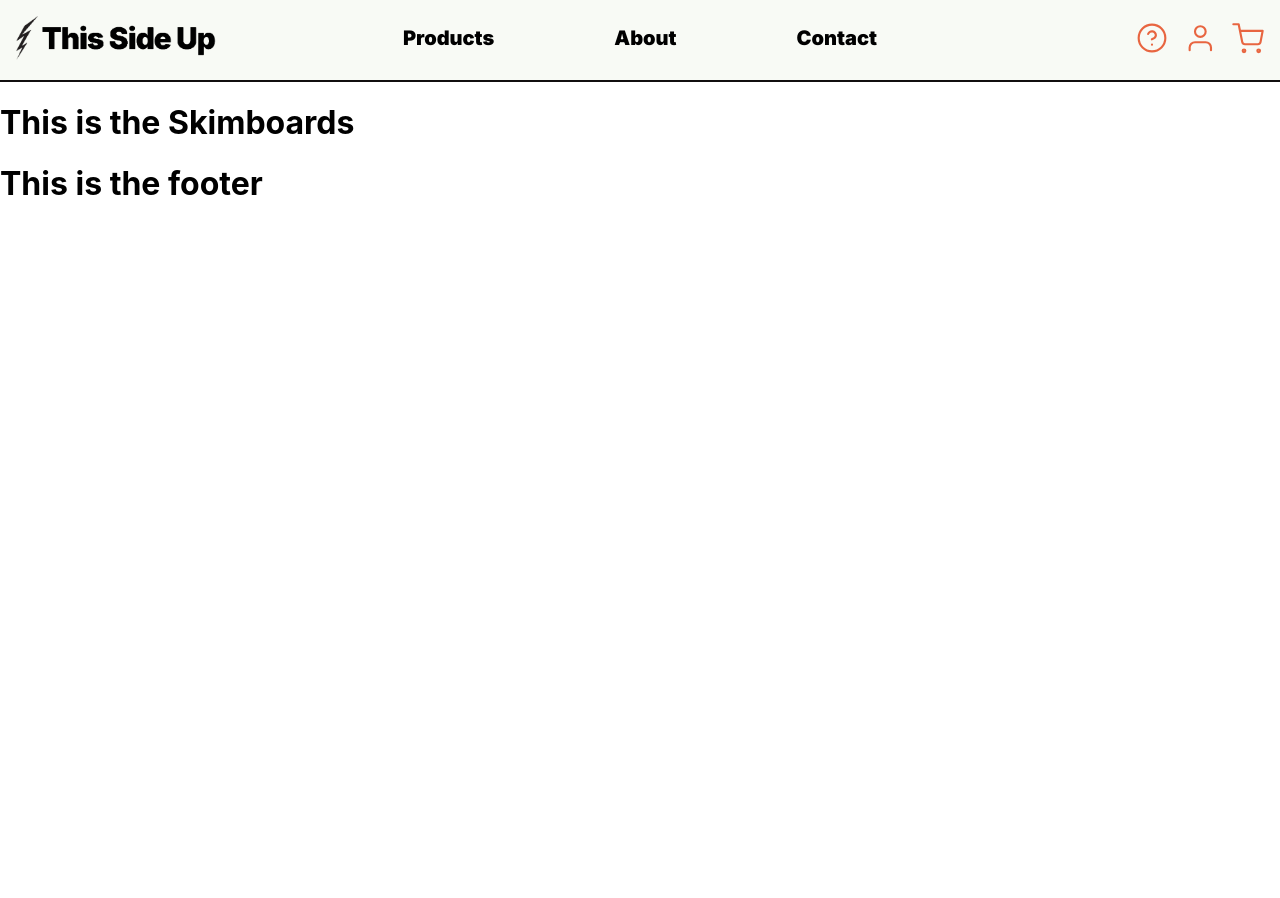
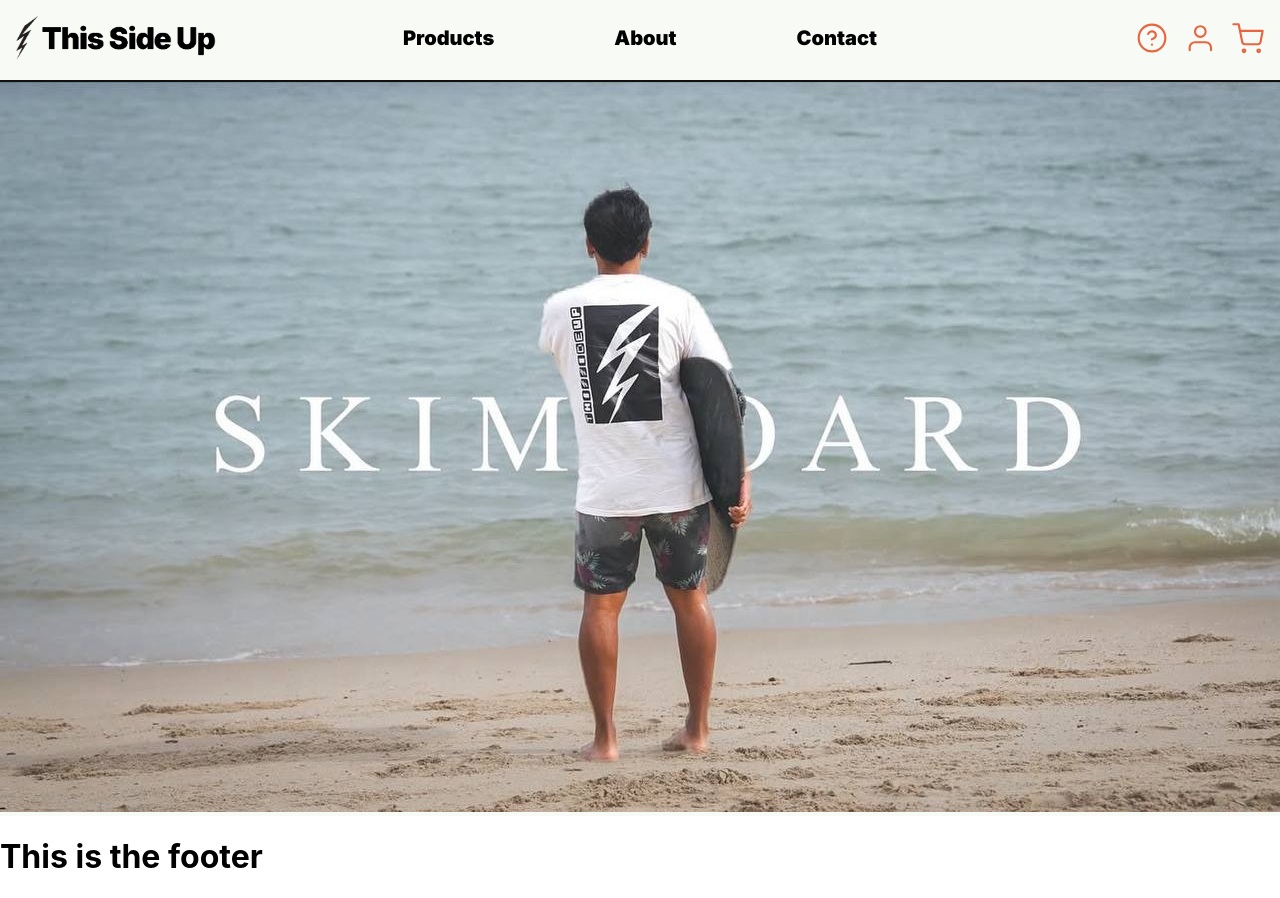
Before and after one commit to ennisyania/ThisSideUp_Website, a React (Create React App) app in the folder this-side-up/: page /skimboards in a window 1280 px wide. Before the commit the page ends 800 px from the top, so only its background shows below. Built offline with nearby package versions, Linux system fonts and the light colour scheme.

Commit message:
added navigation on homepage

```diff
--- a/this-side-up/src/Homepage.css
+++ b/this-side-up/src/Homepage.css
@@ -104,10 +104,8 @@
   height: auto;
   aspect-ratio: 1440 / 469;
 
-
   display: flex;
   align-items: center;
-
 
   background-size: cover;
   background-position: bottom;
--- a/this-side-up/src/Homepage.js
+++ b/this-side-up/src/Homepage.js
@@ -1,9 +1,12 @@
 import React from 'react';
+import { useNavigate } from 'react-router-dom';
 import './Homepage.css';
 
 
 
 function Homepage() {
+
+  const navigate = useNavigate();
 
   return (
     <div className="homepage">
@@ -20,10 +23,10 @@ function Homepage() {
           <h2>Trying to look good<br />while riding the waves?</h2>
           <p className="smallText">Browse through our collection of high-quality <br />clothing made to enhance your flow.</p>
           <div className="buttons">
-            <button>Accessories</button>
-            <button>Jackets</button>
-            <button>T-Shirt</button>
-            <button>Boardshorts</button>
+            <button onClick={() => navigate('/accessories')}>Accessories</button>
+            <button onClick={() => navigate('/jackets')}>Jackets</button>
+            <button onClick={() => navigate('/tshirt')}>T-Shirt</button>
+            <button onClick={() => navigate('/boardshorts')}>Boardshorts</button>
           </div>
         </div>
 
@@ -87,16 +90,16 @@ function Homepage() {
               <br /> No pressure, just good times.</p>
             <div className='time-box'></div>
             <div className='buttons'>
-              <button>Find Out More</button>
+              <button onClick={() => navigate('/more-info')}>Find Out More</button>
             </div>
           </div>
         </div>
       </section>
 
       {/* Image overlay */}
-        <div className="image-overlay3">
-          <img src="/images/skimboard 1.png" alt="surfOverlay" className="board-img3" />
-        </div>
+      <div className="image-overlay3">
+        <img src="/images/skimboard 1.png" alt="surfOverlay" className="board-img3" />
+      </div>
 
     </div>
 
--- a/this-side-up/src/Skimboards.js
+++ b/this-side-up/src/Skimboards.js
@@ -1,5 +1,14 @@
 import React from 'react';
+import './products.css';
 
 export default function Skimboards() {
-  return <h1>This is the Skimboards</h1>;
+  return (
+    <div className='skimboards'>
+      {/* Hero */}
+      <section>
+        <img src="/images/skimboard banner.png" alt="Skimboard Hero" />
+      </section>
+
+    </div>
+  )
 }
--- /dev/null
+++ b/this-side-up/src/products.css
@@ -0,0 +1,25 @@
+.skimboards {
+  font-family: 'Inter', sans-serif;
+  color: #110f0f;
+  background: #F8FAF5;
+}
+
+/* Hero Section */
+/*
+.hero img{
+  top: 0;
+  left: 0;
+  width: 100%;
+  height: auto;
+  aspect-ratio: 1440 / 469;
+
+  display: flex;
+  align-items: center;
+
+  background-size: cover;
+  background-position: bottom;
+  background-repeat: no-repeat;
+  z-index: -1;
+
+
+} */
```
Also changed, not shown: this-side-up/public/images/skimboard banner.png (added).
